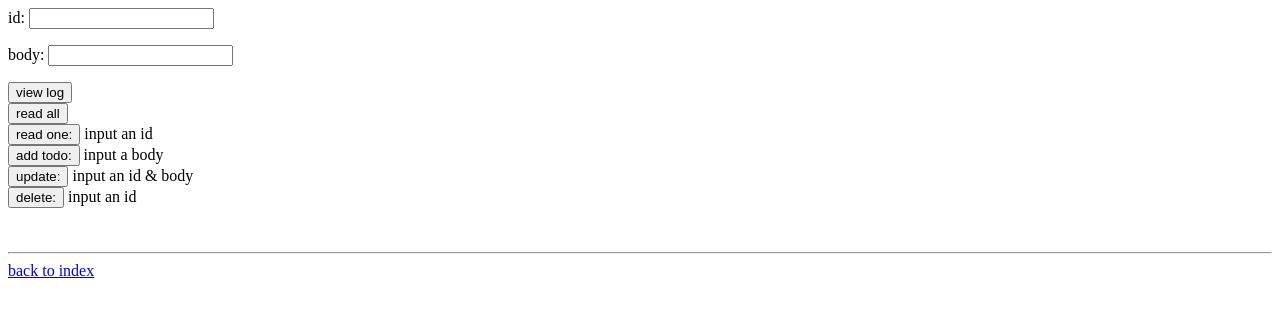
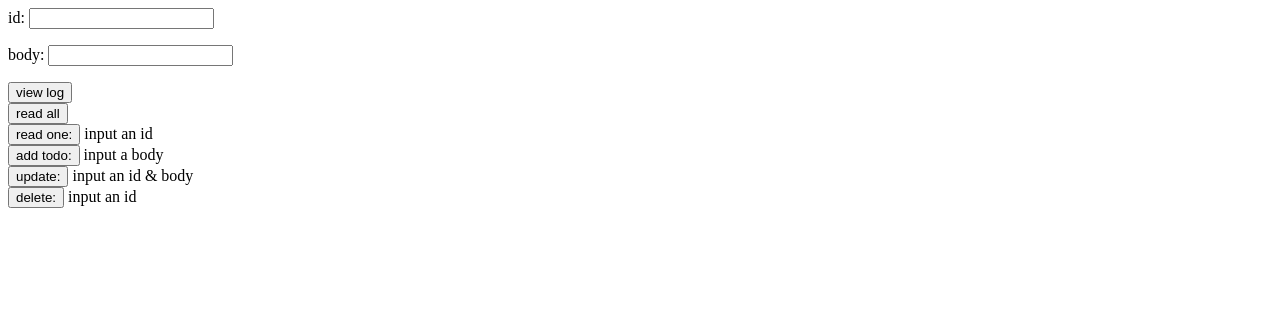
Before and after one commit to colevandersWands/wk-5-proj-concept, a plain HTML site: page index.html in a window 1280 px wide. Drawn offline with Linux system fonts and the light colour scheme.

Commit message:
no-more-back-to-index

```diff
--- a/index.html
+++ b/index.html
@@ -39,6 +39,3 @@
 </div>
 <br>
 <div id='output-div'></div>
-<br>
-<hr>
-<a href="../index.html">back to index</a>
```
